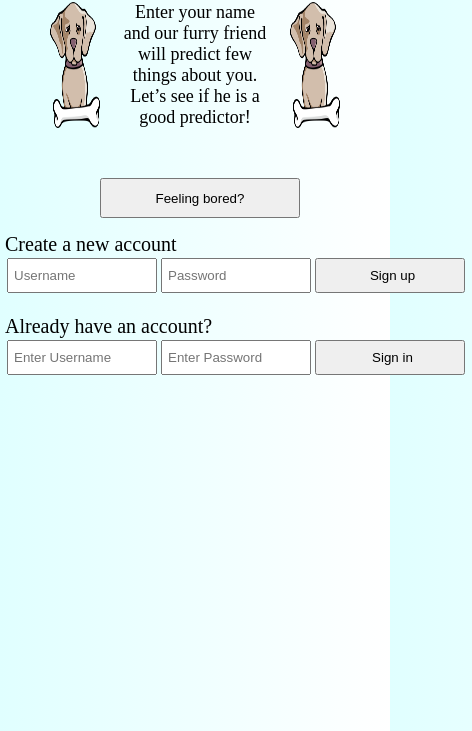
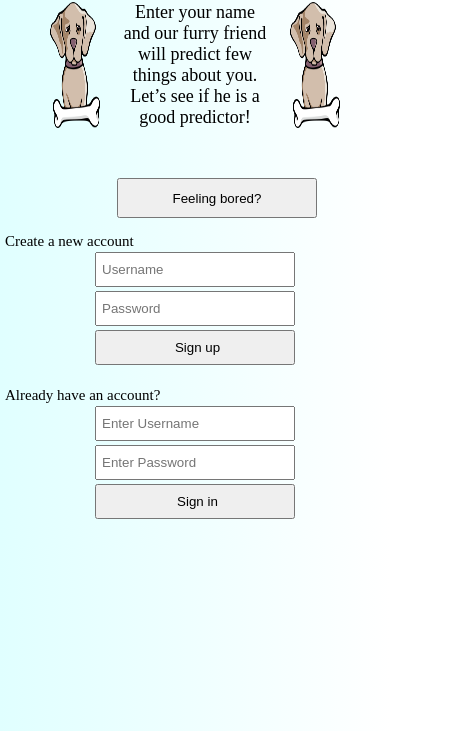
Before and after one commit to noormesslmani/prediction-website, a plain HTML site: page index.html in a window 390 px wide. Shown: the part 113-844 px from the top of the page, 472 px wide, since content can reach past the window. Drawn offline with nearby package versions, Linux system fonts and the light colour scheme; no server answers.

Commit message:
Better responsiveness for login field

```diff
--- a/assets/styles.css
+++ b/assets/styles.css
@@ -134,4 +134,18 @@
     .input{
       margin-right: 0px;
     }
+    .sign-fields{
+      display: flex;
+      justify-content: space-around;
+      flex-wrap: wrap;
+    }
+    .register-element{
+      width:200px;
+    }
+    .register{
+      font-size: 15px;
+    }
+    .bored-btn{
+      margin-left: 30vw;
+    }
   }
--- a/index.html
+++ b/index.html
@@ -11,12 +11,12 @@
         <div class="welcome-subtext">
             <img src="assets/images/doggie.png" class="dogicon-left"  />
             <p class="introduction-text">Enter your name and our furry friend will predict few things about you. Let’s see if he is a good predictor! </p>
+
             <img src="assets/images/doggie.png" class="dogicon-right"  />
         </div>
-        <di>
-            <button id="bored-button" type="submit"  class="bored-btn">Feeling bored?</button>
-        </di>
+        <button id="bored-button" type="submit"  class="bored-btn">Feeling bored?</button>
         <div class="content">
+
             <div id="dog-img"></div>
             <div id="sign-menu" class="input">
                 <div id="register-form" class="register">
```
